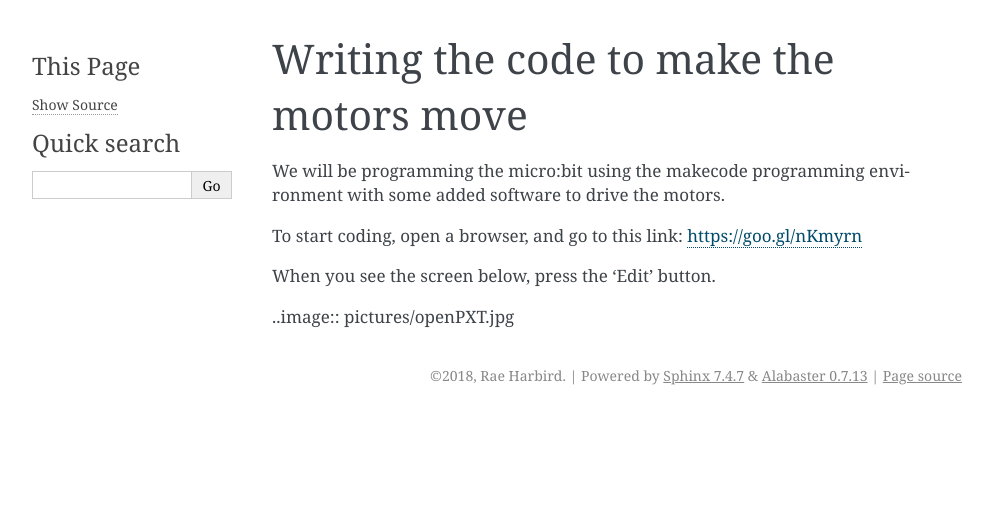
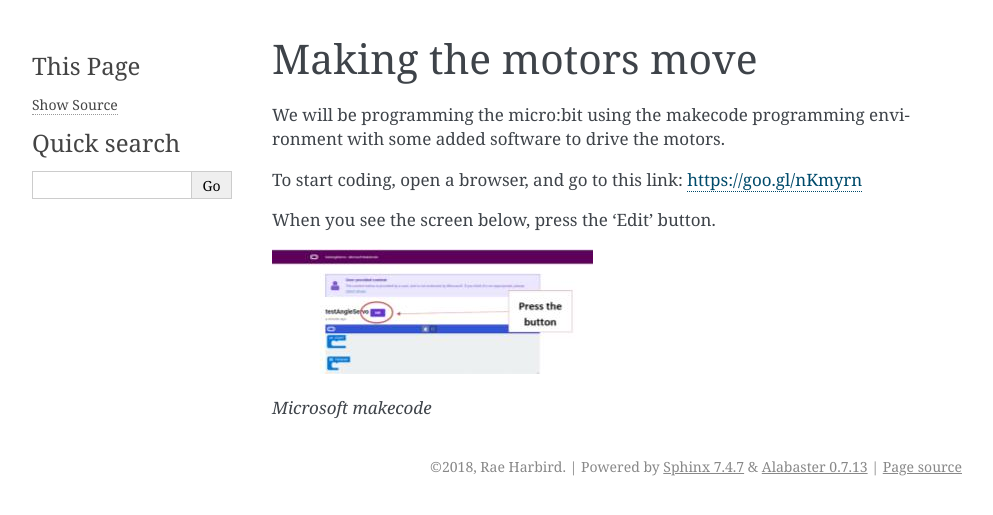
Before and after one commit to rharbird/ucl-microbit-robotics-readthedocs, a Sphinx documentation site: the page built from source/code.rst, in a window 1280 px wide. Shown: the top 515 px of the page, without its empty margins (148-1141 px from the left). Built offline with Sphinx 7.4.7, drawn with Linux system fonts in a browser that asks for light colours; pages that are not in the unit, such as notebooks, are missing from menus.

Commit message:
Correct errors

```diff
--- a/source/code.rst
+++ b/source/code.rst
@@ -1,6 +1,6 @@
-****************************************
-Writing the code to make the motors move
-****************************************
+**********************
+Making the motors move
+**********************
 We will be programming the micro:bit using the makecode programming environment with some added software to drive
 the motors.
 
@@ -8,4 +8,5 @@
 
 When you see the screen below, press the 'Edit' button.
 
-..image:: pictures/openPXT.jpg
+.. image:: pictures/OpenPXT.jpg
+*Microsoft makecode*
```
